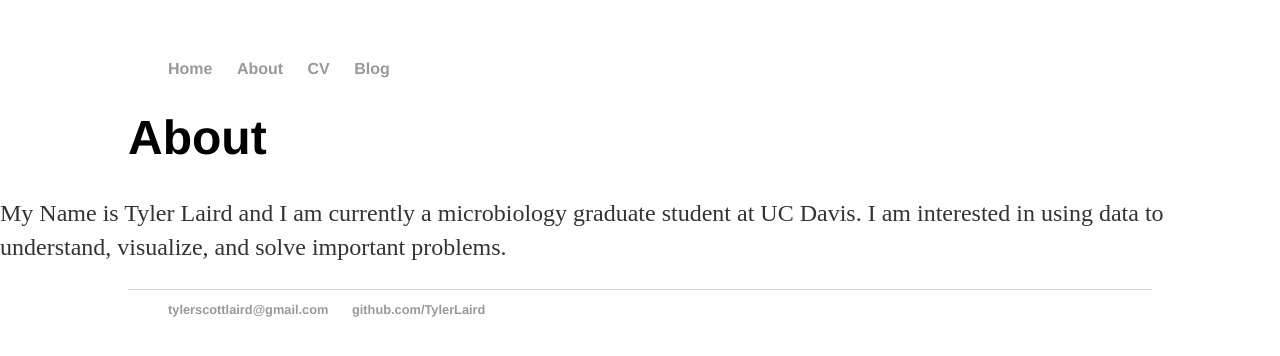
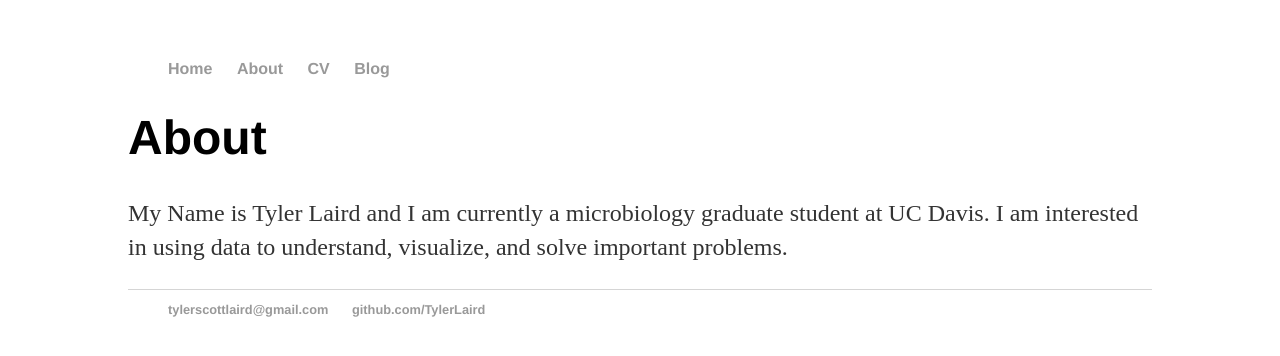
Before and after one commit to TylerLaird/TylerLaird.github.io, a Jekyll site: the page built from about.html, in a window 1280 px wide. Shown: the top 356 px of the page. Built offline with Jekyll 4.4.1, drawn with Linux system fonts in a browser that asks for light colours.

Commit message:
Update main.css

```diff
--- a/css/main.css
+++ b/css/main.css
@@ -39,6 +39,10 @@
     font-size: 1.5em;
     line-height: 1.4em;
     color: #333;
+    width: 80%;
+    display: block;
+    margin-left: auto;
+    margin-right: auto;
 
 }
 footer {
```
